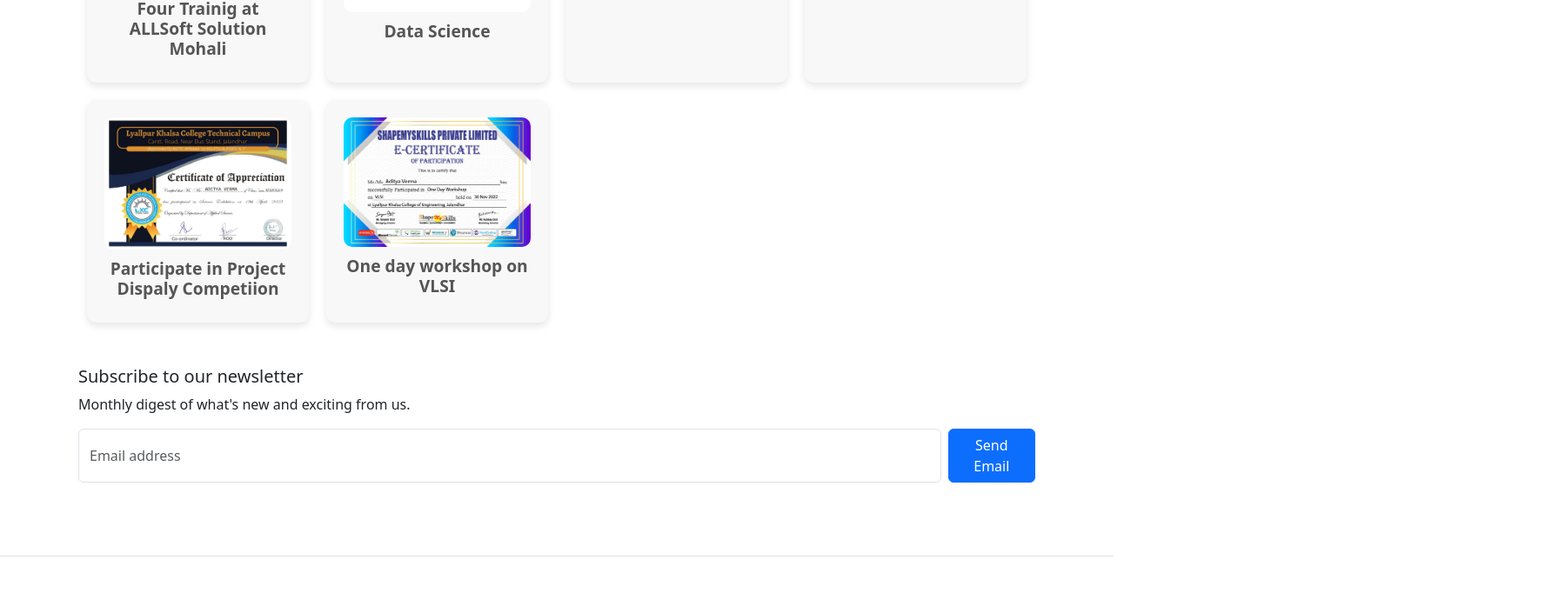
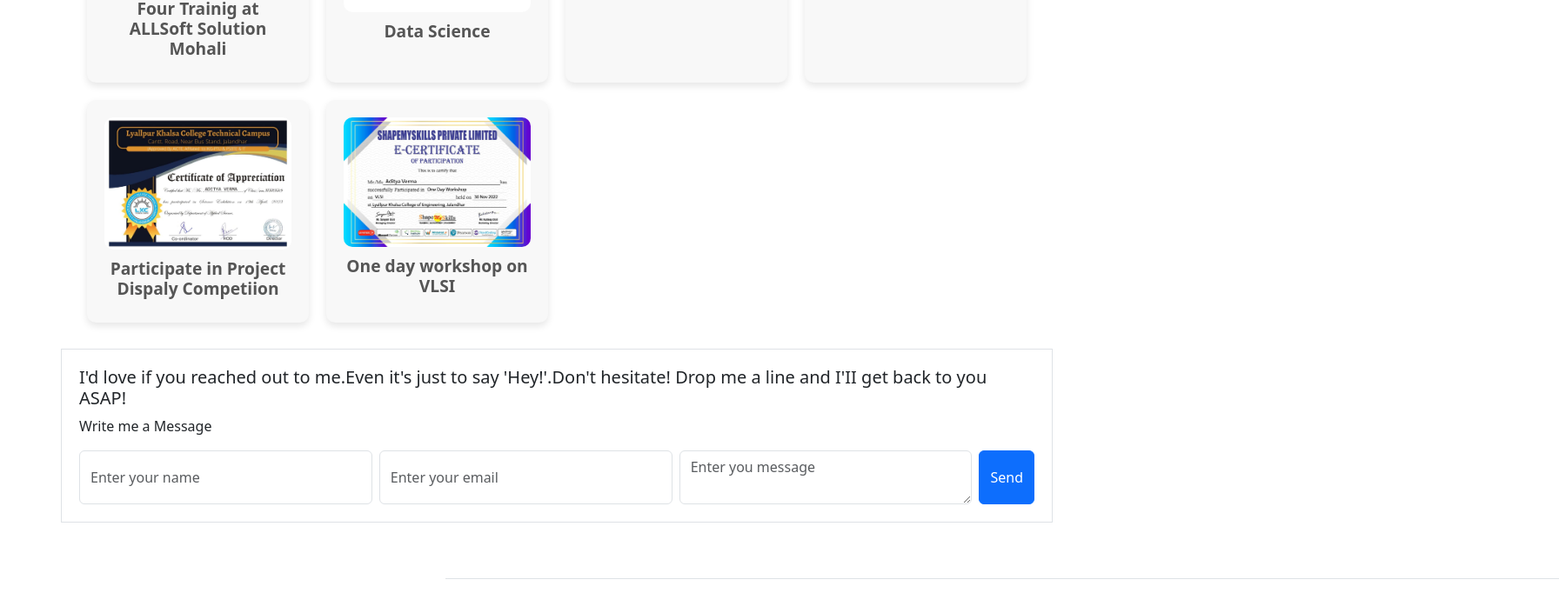
Before and after one commit to AdityaExplorer/port-react, a React (Vite) app: page / in a window 1280 px wide. Shown: the part 1445-2127 px from the top of the page at 87% size, 1792 px wide, since content can reach past the window. Before the commit the page ends 2101 px from the top, so only its background shows below. Built offline with nearby package versions, Linux system fonts and the light colour scheme.

Commit message:
'adding_scrolling'

```diff
--- a/package.json
+++ b/package.json
@@ -13,6 +13,7 @@
     "preview": "vite preview"
   },
   "dependencies": {
+    "@emailjs/browser": "^4.4.1",
     "bootstrap": "^5.3.3",
     "react": "^18.3.1",
     "react-dom": "^18.3.1",
--- a/src/App.jsx
+++ b/src/App.jsx
@@ -5,12 +5,25 @@ import MyIntro from "./components/MyIntro";
 import Projects from "./components/Projects";
 import Certificates from "./components/Certificates";
 import Footer from "./components/Footer";
-import { useState } from "react";
+import { useState,useRef } from "react";
 import AboutMe from "./components/AboutMe";
 
 
 function App() {
   const [selectedTab, setSelectedTab] = useState("Home");
+  const certificateSectionRef = useRef(null);
+  const conatctSectionRef=useRef(null);
+  // Function to handle scrolling
+  const scrollToCertificates = () => {
+    if (certificateSectionRef.current) {
+      certificateSectionRef.current.scrollIntoView({ behavior: 'smooth' });
+    }
+  };
+  const scrollToContact=()=>{
+    if(conatctSectionRef.current){
+      conatctSectionRef.current.scrollIntoView({behavior:'smooth'})
+    }
+  }
 
   return (
     <>
@@ -18,12 +31,14 @@ function App() {
         <Navbar
           selectedTab={selectedTab}
           setSelectedTab={setSelectedTab}
+          onCertificateClick={scrollToCertificates}
+          onConatctClick={scrollToContact}
         ></Navbar>
         <div className="content">
         {selectedTab === "Home" ? (
           <>
             <MyIntro />
-            <Certificates />
+            <Certificates ref={certificateSectionRef} />
           </>
         ) : (
           <>
@@ -33,7 +48,7 @@ function App() {
         )}
       </div>
 
-        <Footer></Footer>
+        <Footer ref={conatctSectionRef} ></Footer>
       </div>
     </>
   );
--- a/src/components/Certificates.jsx
+++ b/src/components/Certificates.jsx
@@ -5,12 +5,14 @@ import data_base from '../images/NEW SQL.jpg';
 import Project_Display from '../images/PROJECT DISPLAY.jpg';
 import VSI_IMG from '../images/VLSI.jpg';
 import './Certificates.css';
+import React, { forwardRef } from 'react';
 
 
-const Certificates=()=>{
+
+const Certificates=forwardRef((props,ref) => {
     return (
-        <div className="container">
-            <center><h1 className="leads">Certificates</h1></center>
+        <div className="container" ref={ref} id="certificates">
+            <center><h1 className="leads" >Certificates</h1></center>
             <div className="certificates-grid">
                 {dataCertificates.map(data => (
                     <div key={data.id} className="certificate-card">
@@ -21,7 +23,7 @@ const Certificates=()=>{
             </div>
         </div>
     );
-};
+});
 
 
 const dataCertificates=[
--- a/src/components/Footer.jsx
+++ b/src/components/Footer.jsx
@@ -1,40 +1,63 @@
-const Footer=()=>{
-    return (
-<>
-      <div className="container">
-        <form>
-          <h5>Subscribe to our newsletter</h5>
-          <p>Monthly digest of what's new and exciting from us.</p>
+import React, { useRef,useState } from "react";
+import emailjs from "@emailjs/browser";
+import { forwardRef } from 'react';
+
+
+const Footer = forwardRef ((props,ref) => {
+  const form = useRef();
+  const [messageSent, setMessageSent] = useState(false);
+  const sendEmail = (e) => {
+    e.preventDefault();
+
+    emailjs
+      .sendForm("service_67jnrae", "template_v2qnmlb", form.current, {
+        publicKey: "lSZze6r-1SD-8hyuw",
+      })
+      .then(
+        () => {
+          console.log("SUCCESS!");
+          setMessageSent(true);
+          form.current.reset();
+        },
+        (error) => {
+          console.log("FAILED...", error.text);
+        }
+      );
+};
+  return (
+    <>
+      <div className="container border" ref={ref} id="Contact">
+        <h5>
+          I'd love if you reached out to me.Even it's just to say 'Hey!'.Don't
+          hesitate! Drop me a line and I'II get back to you ASAP!
+        </h5>
+        <p>Write me a Message</p>
+
+        <form ref={form} onSubmit={sendEmail} >
           <div className="d-flex flex-column flex-sm-row w-100 gap-2">
-            <label for="newsletter1" className="visually-hidden">
-              Email address
-            </label>
-            <input
-              id="newsletter1"
-              type="text"
-              className="form-control"
-              placeholder="Email address"
-              fdprocessedid="b3lqko"
-            />
-            <button
-              className="btn btn-primary"
-              type="button"
-              fdprocessedid="r1a2m"
-            >
-              Send Email
+            <input name="user_name" type="text" className="form-control" placeholder="Enter your name" fdprocessedid="oj5ab3h"/>
+            <input name="user_email" type="email" className="form-control" placeholder="Enter your email" fdprocessedid="oj5ab3h"/>
+            <textarea name="message" className="form-control row-5" placeholder="Enter you message"/>
+            <button className="btn btn-primary" type="submit" value="send"fdprocessedid="ykg5ln">
+              {messageSent ? "Sent!" : "Send"}
             </button>
           </div>
         </form>
+        {messageSent && <p className="mt-2 text-success">Message sent successfully!</p>}
       </div>
-    <center>
-    <ul className="nav justify
-    -content-center border-bottom pb-3 mb-3 ">
-      <h3 style={{color:"rgba(0,0,0,0.6)"}}>
-        <marquee behavior="20" direction="left">This website is created by Aditya Verma.</marquee>
-      </h3>
-    </ul>
-    </center>
+      <center style={{width:"100%",marginLeft:"40%"}}>
+        <ul
+          className="nav justify
+    -content-center border-bottom pb-3 mb-3 "
+        >
+          <h3 style={{ color: "rgba(0,0,0,0.6)" }}>
+            <marquee behavior="20" direction="left">
+              This website is created by Aditya Verma.
+            </marquee>
+          </h3>
+        </ul>
+      </center>
     </>
-    )
-}
+  );
+});
 export default Footer;
--- a/src/components/MyIntro.css
+++ b/src/components/MyIntro.css
@@ -27,7 +27,10 @@ i{
 .right-my-image img {
     width: 70%;
     max-width: 400px;
-    border-radius: 20%;
+    border-radius: 50%;
+    outline: 2px solid grey;
+    /* outline-offset: 10px;  */
+    background-color: coral;
     height: 60vh;
     object-fit: cover;
 }
--- a/src/components/Navbar.jsx
+++ b/src/components/Navbar.jsx
@@ -1,6 +1,9 @@
 import './Navbar.css';
 
-const Navbar=({selectedTab,setSelectedTab})=>{
+const Navbar=({selectedTab,setSelectedTab,onCertificateClick,onConatctClick })=>{
+
+
+
 
     return (
       <header className="d-flex flex-wrap align-items-center justify-content-center justify-content-md-between py-3 mb-4 border-bottom fixed-top">
@@ -22,6 +25,18 @@ const Navbar=({selectedTab,setSelectedTab})=>{
             About
           </a>
         </li>
+        <li>
+          <a href="#" className={`nav-link ${selectedTab === "Certificates" ? 'active' : ''}`} onClick={onCertificateClick}>
+            {/* <svg className="bi pe-none me-2" width="16" height="16"><use xlinkHref="#about"></use></svg> */}
+            Certificates
+          </a>
+        </li>
+        <li>
+          <a href="#" className={`nav-link ${selectedTab === "Contact" ? 'active' : ''}`} onClick={onConatctClick}>
+            {/* <svg className="bi pe-none me-2" width="16" height="16"><use xlinkHref="#about"></use></svg> */}
+            Contact
+          </a>
+        </li>
 
       </ul>
 
```
Also changed, not shown: 1 other file (tests, documents, lock files or other folders).
